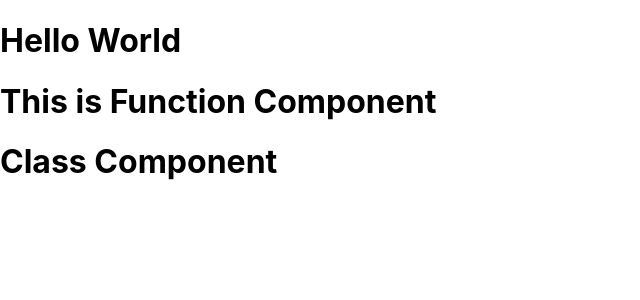
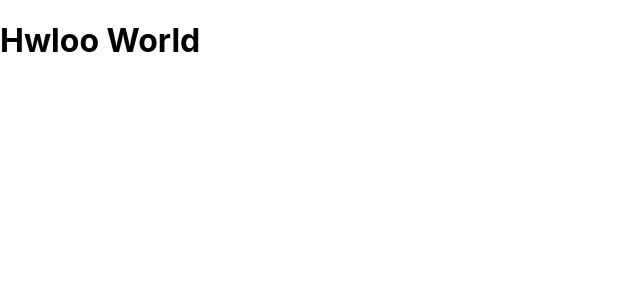
Before and after one commit to DigitallLearning/ips, a React (Create React App) app: page / in a window 1280 px wide. Shown: the top 300 px of the page, without its empty margins (0-640 px from the left). Built offline with nearby package versions, Linux system fonts and the light colour scheme.

Commit message:
container

```diff
--- a/src/App.js
+++ b/src/App.js
@@ -1,12 +1,10 @@
+import Container from "./Container";
+import WithoutJSX from "./WithoutJSX";
 
-import MyClassCmp from "./MyClassCmp";
-import MyFunCmp from "./MyFunCmp";
 function App() {
   return (
     <div>
-     <h1>Hello World</h1>
-     <MyFunCmp></MyFunCmp>
-     <MyClassCmp></MyClassCmp>
+      <WithoutJSX></WithoutJSX>
     </div>
   );
 }
--- /dev/null
+++ b/src/Container.js
@@ -0,0 +1,12 @@
+function Container()
+{
+    return(
+        <div>
+            <h1>Hello Wolrd</h1>
+         <h1>Hello Wolrd</h1>
+          <h1>Hello Wolrd</h1>
+           <h1>Hello Wolrd</h1>
+        </div>
+    )
+}
+export default Container
--- /dev/null
+++ b/src/WithoutJSX.js
@@ -0,0 +1,15 @@
+import React from "react"
+
+function WithoutJSX()
+{
+    return(
+
+            // <h1>Hello World</h1>
+    //React.createElement("h1",null,"Hwloo World")
+    //  <div>
+    //     <h1>Hello World</h1>
+    //  </div>
+    React.createElement("div",null,React.createElement("h1",null,"Hwloo World"))
+    )
+}
+export default WithoutJSX
```
